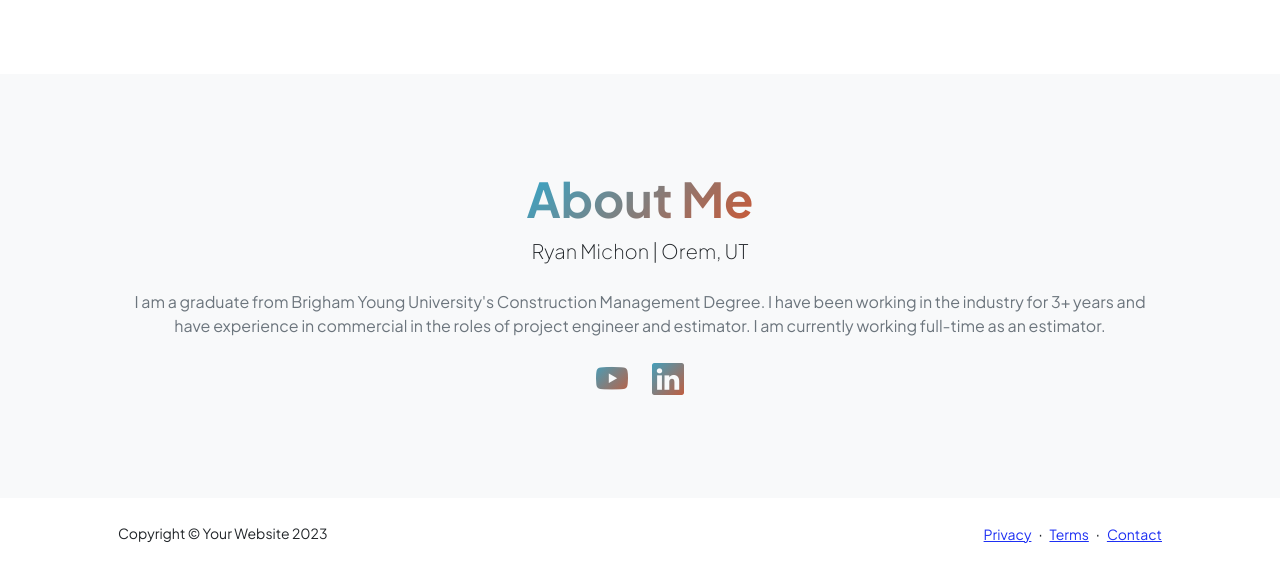
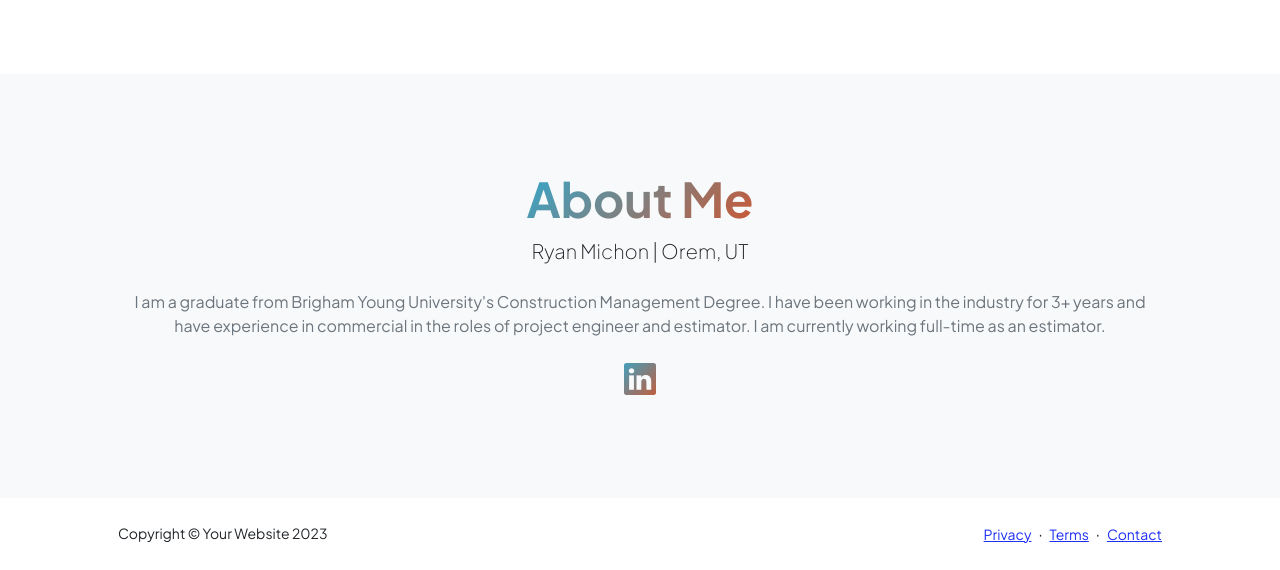
Before and after one commit to ryanamichon/Ryan-Michon-Resume, a plain HTML site: page index.html in a window 1280 px wide. Shown: the part 991-1561 px from the top of the page. Drawn offline with nearby package versions, Linux system fonts and the light colour scheme.

Commit message:
Add files via upload

```diff
--- a/index.html
+++ b/index.html
@@ -187,7 +187,7 @@
                                 <p class="text-muted">I am a graduate from Brigham Young University's Construction Management Degree. I have been working in the industry for 3+ years and have experience in commercial in the roles of project engineer and estimator. I am currently working full-time as an estimator.</p>
                                 <div class="d-flex justify-content-center fs-2 gap-4">
                                     <!-- This is where I can edit my symbols for hyperlinks to things I have outside of this website. -->
-                                    <a href="https://www.youtube.com/@ryanmichon6316" target="_blank" class="text-gradient"><i class="bi bi-youtube"></i></a>
+                                    <!-- <a href="https://www.youtube.com/@ryanmichon6316" target="_blank" class="text-gradient"><i class="bi bi-youtube"></i></a> -->
                                     <a href="https://www.linkedin.com/in/ryan-michon/" target="_blank" class="text-gradient" ><i class="bi bi-linkedin"></i></a>
                                     <!-- <a href="#!" class="text-gradient"><i class="bi bi-github"></i></a> -->
                                 </div>
```
